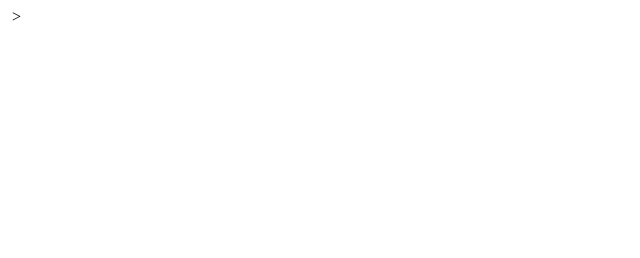
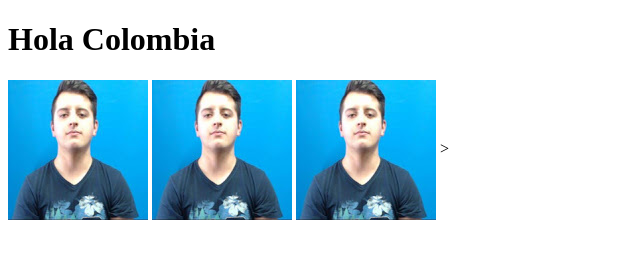
Before and after one commit to cfmurciaf/invie-githud, a plain HTML site: page index.html in a window 1280 px wide. Shown: the whole page, without its empty margins (0-640 px from the left). Drawn offline with Linux system fonts and the light colour scheme.

Commit message:
Agregando nueva imagen

```diff
--- a/index.html
+++ b/index.html
@@ -4,10 +4,13 @@
 	<title></title>
 	<style type="text/css"></style>
 </head>
+
 <body>
 
-
-	<img src="" alt="">
+	<h1>Hola Colombia</h1>
+	<img src="110662.jpg" align="center">
+	<img src="110662.jpg" align="center">
+	<img src="110662.jpg" align="center">
 
 
 </body>
```
Also changed, not shown: 110662.jpg (added).
